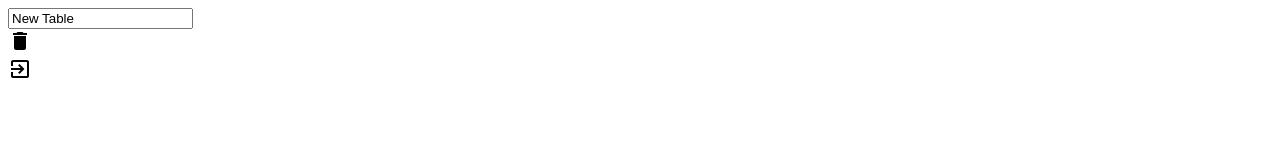
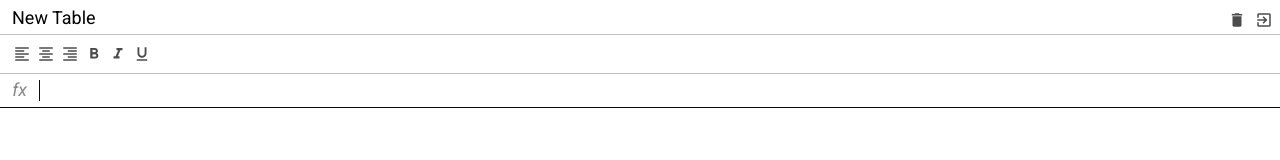
Before and after one commit to tinaytini/Excel, a website built with webpack: page src/index.html in a window 1280 px wide. Built offline with nearby package versions, Linux system fonts and the light colour scheme.

Commit message:
header layout

```diff
--- a/src/index.html
+++ b/src/index.html
@@ -11,15 +11,35 @@
         <div class="excel">
             <div class="excel__header">
                 <input type="text" class="input" value="New Table"></input>
+                <div>
+                    <div class="button">
+                        <i class="material-icons">delete</i>
+                    </div>
+                    <div class="button">
+                        <i class="material-icons">exit_to_app</i>
+                    </div>
+                </div>
+
+            </div>
+            <div class="excel__toolbar">
                 <div class="button">
-                    <i class="material-icons">delete</i>
-                </div>
-                <div class="button">
-                    <i class="material-icons">exit_to_app</i>
+                    <i class="material-icons">format_align_left</i>
+                </div> <div class="button">
+                    <i class="material-icons">format_align_center</i>
+                </div> <div class="button">
+                    <i class="material-icons">format_align_right</i>
+                </div> <div class="button">
+                    <i class="material-icons">format_bold</i>
+                </div> <div class="button">
+                    <i class="material-icons">format_italic</i>
+                </div> <div class="button">
+                    <i class="material-icons">format_underline</i>
                 </div>
             </div>
-            <div class="excel__toolbar"></div>
-            <div class="excel__formula"></div>
+            <div class="excel__formula">
+                <div class="info">fx</div>
+                <div class="input" contenteditable spellcheck="false"></div>
+            </div>
             <div class="excel__table"></div>
         </div>
     </div>
--- a/src/index.js
+++ b/src/index.js
@@ -1,2 +1,2 @@
-
+import './scss/index.scss'
 console.log("hello world!!!!")
--- a/src/scss/_mixins.scss
+++ b/src/scss/_mixins.scss
@@ -0,0 +1,21 @@
+@mixin button($color: green) {
+    height: 24px;
+    min-width: 24px;
+    padding: 3px;
+    text-align: center;
+    position: relative;
+    display: inline-block;
+    color: rgba(0, 0, 0, .7);
+
+    & i {
+        font-size: 18px;
+    }
+
+    &:active, &.active {
+        color: $color;
+    }
+    &:hover {
+        background: #eee;
+        cursor: pointer;
+    }
+}
--- a/src/scss/_variables.scss
+++ b/src/scss/_variables.scss
@@ -1,2 +1,5 @@
 $header-height: 34px;
+$toolbar-height: 40px;
 $border-color: #0c0c0c;
+$formula-height: 34px;
+$cell-width: 40px;
--- a/src/scss/formula.scss
+++ b/src/scss/formula.scss
@@ -2,5 +2,30 @@
 @import "_variables";
 
 .excel__formula {
+    position: absolute;
+    left: 0;
+    right: 0;
+    top: $header-height + $toolbar-height;
+    height: $formula-height;
+    display: flex;
+    align-items: center;
+    border-bottom: 1px solid $border-color;
 
+    .info {
+        font-size: 18px;
+        font-style: italic;
+        text-align: center;
+        border-right: 1px solid $border-color;
+        min-width: $cell-width;
+    }
+
+    .input {
+        padding: 4px;
+        font-size: 18px;
+        outline: none;
+        width: 100%;
+        height: 100%;
+        vertical-align: middle;
+        color: #000;
+    }
 }
--- a/src/scss/header.scss
+++ b/src/scss/header.scss
@@ -8,7 +8,6 @@
     left: 0;
     height: $header-height;
     padding: 8px 4px 0;
-    background-color: bisque;
     display: flex;
     justify-content: space-between;
 
@@ -22,6 +21,17 @@
         font-size: 18px;
         line-height: 22px;
         outline: none;
+
+        &:hover {
+            border: 1px solid #eeeeee;
+        }
+        &:focus {
+            border: 2px solid #1a73e8
+        }
+    }
+
+    .button {
+        @include button(red)
     }
 
 }
--- a/src/scss/index.scss
+++ b/src/scss/index.scss
@@ -19,4 +19,5 @@ body {
 
 .excel {
     position: relative;
+    color: #888;
 }
--- a/src/scss/toolbar.scss
+++ b/src/scss/toolbar.scss
@@ -3,5 +3,18 @@
 
 
 .excel__toolbar {
+    height: $toolbar-height;
+    position: absolute;
+    top: $header-height;
+    left: 0;
+    right: 0;
+    border-top: 1px solid #c0c0c0;
+    border-bottom: 1px solid #c0c0c0;
+    padding: 7px 10px;
+    display: flex;
 
+
+    .button {
+        @include button(green)
+    }
 }
```
